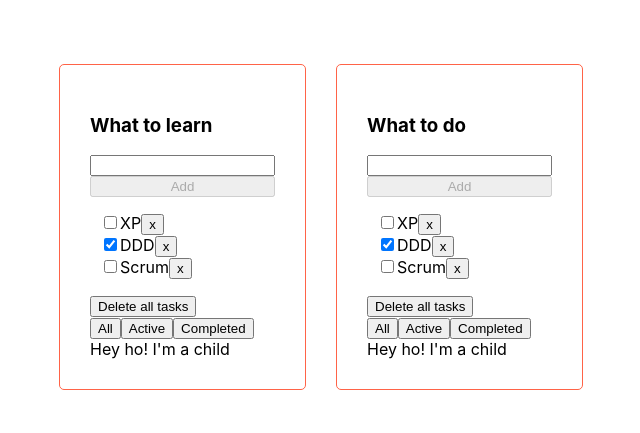
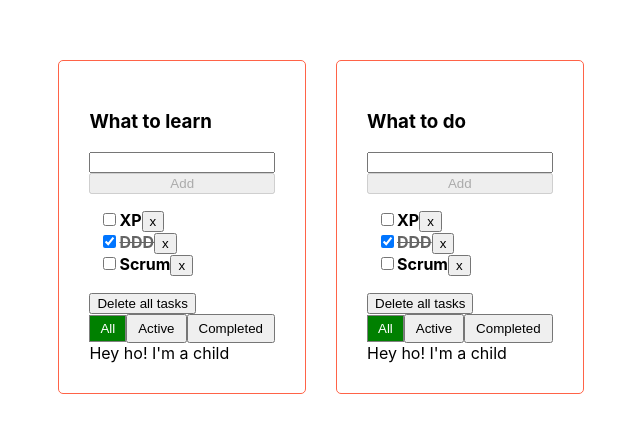
Before and after one commit to dariametelitsa/todolist, a React (Create React App) app: page / in a window 1280 px wide. Shown: the part 173-606 px from the top of the page, without its empty margins (319-959 px from the left). Built offline with nearby package versions, Linux system fonts and the light colour scheme.

Commit message:
filter classes added

```diff
--- a/src/App.scss
+++ b/src/App.scss
@@ -15,3 +15,33 @@ ul {
   list-style-type: none;
   padding-left: 10px;
 }
+
+//input[type="checkbox"]:checked + span{
+//  color: darkred;
+//}
+
+.task {
+  font-weight: bold;
+}
+
+.taskDone {
+  font-weight: bold;
+  text-decoration: line-through;
+  opacity: 0.6;
+  transition: .2s ease-in-out;
+}
+
+
+.button {
+  padding: 5px 10px;
+}
+
+.filterBtn {
+  border: 1px solid grey;
+}
+
+.filterActive {
+  color: white;
+  border: 1px solid grey;
+  background-color: green;
+}
--- a/src/components/button/Button.tsx
+++ b/src/components/button/Button.tsx
@@ -1,4 +1,4 @@
-import React from 'react';
+import React, { ButtonHTMLAttributes } from 'react';
 //import styles from './Button.module.scss';
 
 type ButtonPropsType = {
@@ -6,16 +6,15 @@ type ButtonPropsType = {
     callBack: () => void;
     className?: string;
     isDisabled?: boolean;
-}
-export const Button: React.FC<ButtonPropsType> = ({title, callBack, isDisabled}: ButtonPropsType) => {
+} & ButtonHTMLAttributes<HTMLButtonElement>;
+export const Button: React.FC<ButtonPropsType> = ({title, callBack, isDisabled, ...restProps}: ButtonPropsType) => {
 
     const onClickHandler = () => {
         callBack();
     }
-
     return (
         // <button className={styles.button} onClick={onClickHandler}>
-        <button  onClick={onClickHandler} disabled={isDisabled}>
+        <button onClick={onClickHandler} disabled={isDisabled} {...restProps}>
             {title}
         </button>
     );
--- a/src/components/todolist/Todolist.tsx
+++ b/src/components/todolist/Todolist.tsx
@@ -24,6 +24,7 @@ const Todolist: React.FC<TodolistPropsType> = ({
 
     //local state
     let [filter, setFilter] = useState<FilterValuesType>('all')
+    let [taskInputError, setTaskInputError] = useState<string | null>(null);
 
     const [listRef] = useAutoAnimate<HTMLUListElement>()
     const getTasksFotTodolist = (tasks: Array<TaskType>, filter: FilterValuesType) => {
@@ -48,8 +49,8 @@ const Todolist: React.FC<TodolistPropsType> = ({
         //     addTask(newTaskTitle);
         //     inputRef.current.value = '';
         // }
-            addTask(TaskTitle.trim());
-            setNewTaskTitle('');
+        addTask(TaskTitle.trim());
+        setNewTaskTitle('');
     }
 
     const onClickHandlerCreator = (filter: FilterValuesType) => {
@@ -91,8 +92,9 @@ const Todolist: React.FC<TodolistPropsType> = ({
                             const onChangeSetTaskStatusHandler = (e: ChangeEvent<HTMLInputElement>) => setNewTaskStatus(task.id, e.currentTarget.checked);
                             return (
                                 <li key={id}>
-                                    <input type={"checkbox"} checked={task.isDone} onChange={onChangeSetTaskStatusHandler}/>
-                                    <span>{task.title}</span>
+                                    <input type={"checkbox"} checked={task.isDone}
+                                           onChange={onChangeSetTaskStatusHandler}/>
+                                    <span className={task.isDone ? 'taskDone' : 'task'}>{task.title}</span>
                                     <Button title={'x'} callBack={() => removeTask(task.id)}/>
                                 </li>
                             )
@@ -106,9 +108,12 @@ const Todolist: React.FC<TodolistPropsType> = ({
                     }}
                     isDisabled={tasks.length === 0}/>
             <div className={'tabs'}>
-                <Button title={'All'} callBack={onClickHandlerCreator('all')}></Button>
-                <Button title={'Active'} callBack={onClickHandlerCreator('active')}></Button>
-                <Button title={'Completed'} callBack={onClickHandlerCreator('completed')}></Button>
+                <Button className={filter === 'all' ? 'filterActive + button' : 'button'} title={'All'}
+                        callBack={onClickHandlerCreator('all')}></Button>
+                <Button className={filter === 'active' ? 'filterActive + button' : 'button'} title={'Active'}
+                        callBack={onClickHandlerCreator('active')}></Button>
+                <Button className={filter === 'completed' ? 'filterActive + button' : 'button'} title={'Completed'}
+                        callBack={onClickHandlerCreator('completed')}></Button>
             </div>
             {children && children}
         </div>
```
